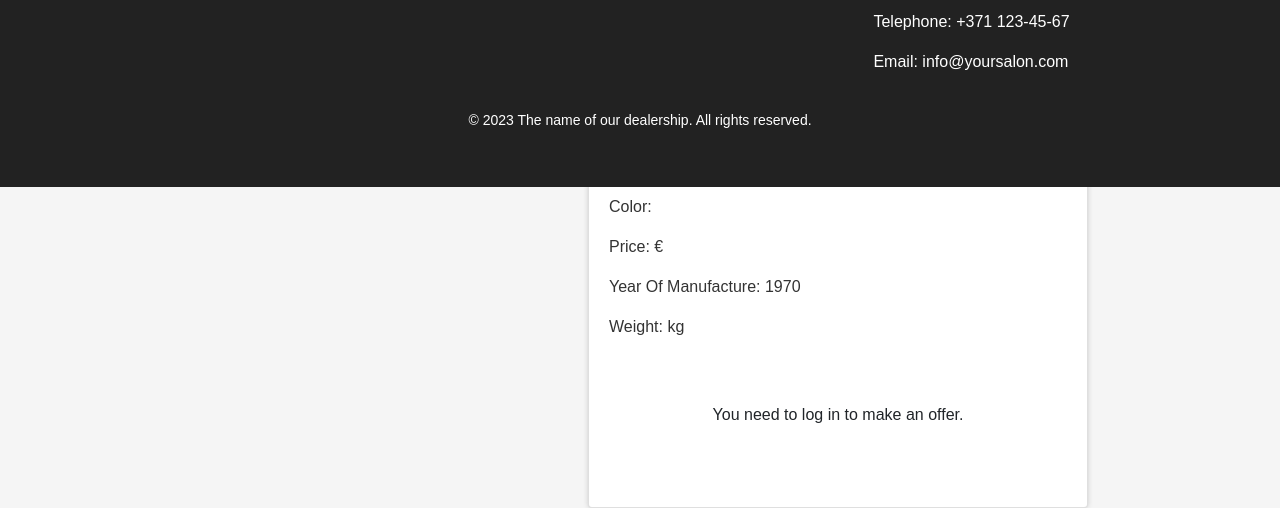
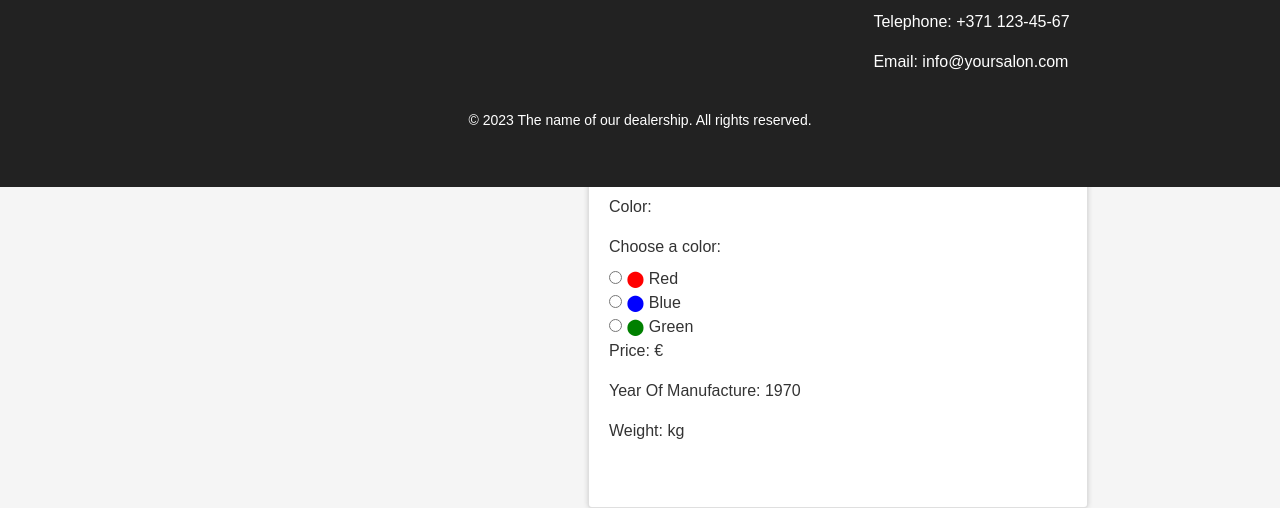
Before and after one commit to kostjakotovich/autosalons, a PHP site: page /offerPage.php in a window 1280 px wide. Shown: the part 779-1287 px from the top of the page. Run offline with PHP 8.4, Linux system fonts and the light colour scheme; data that the repository does not hold is empty.

Commit message:
pievienoju krāsu izvēli

```diff
--- a/index.php
+++ b/index.php
@@ -18,7 +18,6 @@
 
 $selectedBrand = $_GET['brand'] ?? '';
 
-// массив с иконками и производителями
 // массив с иконками и производителями
 $carBrands = [
   'BMW',
--- a/offerPage.php
+++ b/offerPage.php
@@ -56,6 +56,13 @@
       <h5>More information:</h5>
       <br>
       <p class="card-text"><?php echo 'Color: ' .$selectedOfferInfo['color'] ; ?></p>
+
+      <label>Choose a color:</label><br>
+      <input type="radio" name="color" value="Red"> <span style="color: red;">&#11044;</span> Red<br>
+      <input type="radio" name="color" value="Blue"> <span style="color: blue;">&#11044;</span> Blue<br>
+      <input type="radio" name="color" value="Green"> <span style="color: green;">&#11044;</span> Green<br>
+      <!-- Добавьте круглые кнопки и соответствующие значения цветов -->
+
       <p class="card-text"><?php echo 'Price: ' . $selectedOfferInfo['price'] . ' €'; ?></p>
       <p class="card-text"><?php echo 'Year Of Manufacture: ' . date('Y', strtotime($selectedOfferInfo['yearOfManufacture'])); ?></p>
       <p class="card-text"><?php echo 'Weight: ' . $selectedOfferInfo['weight'] . ' kg'; ?></p>
```
Also changed, not shown: img/amg.png (added), img/ferrari.png (added).
